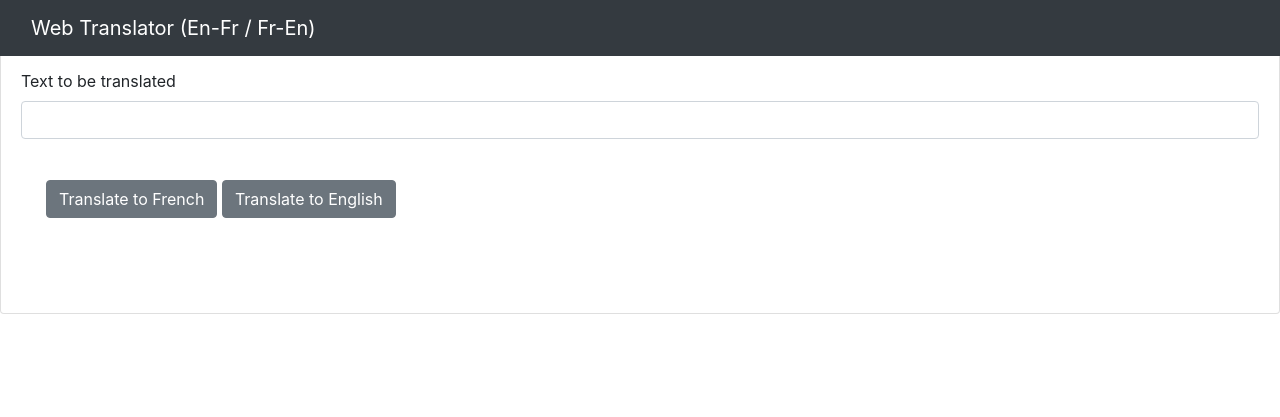
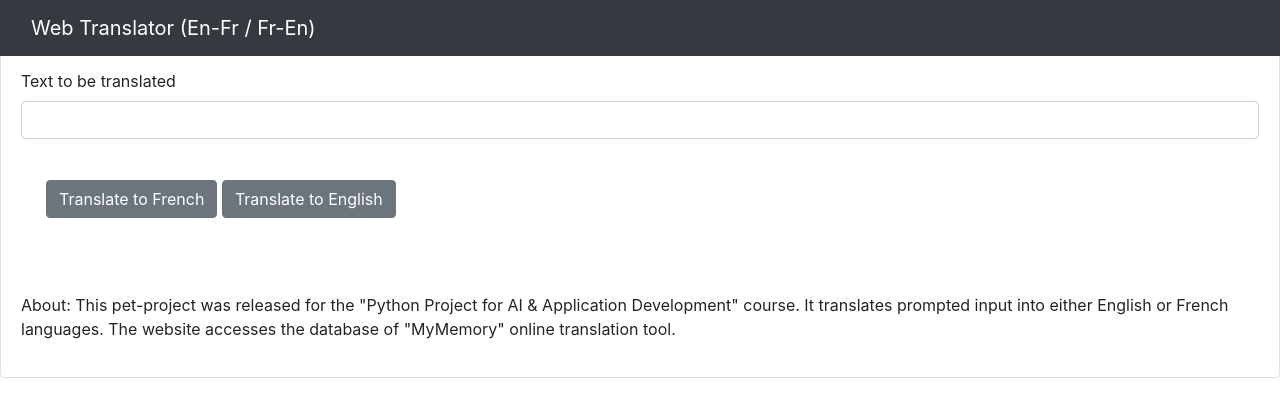
Before and after one commit to itelman/web-translator, a Flask app: page / in a window 1280 px wide. Shown: the top 417 px of the page. Run offline with Flask 3, Linux system fonts and the light colour scheme; some libraries are stand-ins or nearby versions.

Commit message:
make it better

```diff
--- /dev/null
+++ b/run-command.txt
@@ -0,0 +1 @@
+gunicorn -w 4 'server:app'
--- a/templates/index.html
+++ b/templates/index.html
@@ -25,6 +25,13 @@
         </div>
 
         <div id="translated_text" style="padding: 25px 25px 25px 25px;"></div>
+
+        <p>About: This pet-project was released for the "Python Project for AI & Application Development"
+            course.
+            It translates prompted input into either English or French languages. The website accesses the database
+            of
+            "MyMemory" online translation tool.
+        </p>
     </div>
 </div>
 </html>
```
